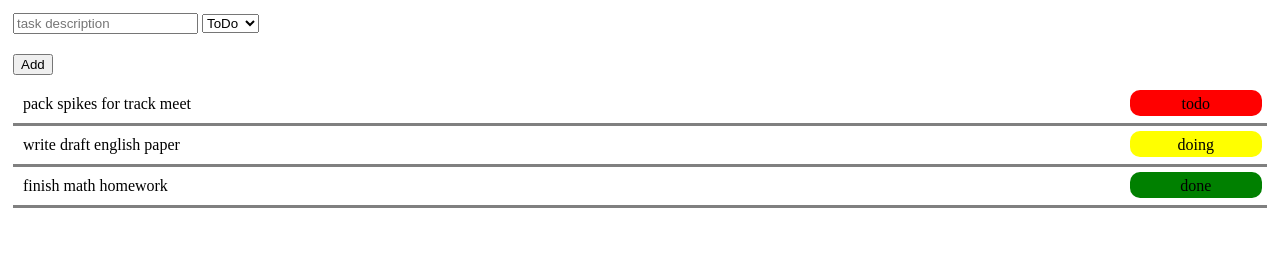
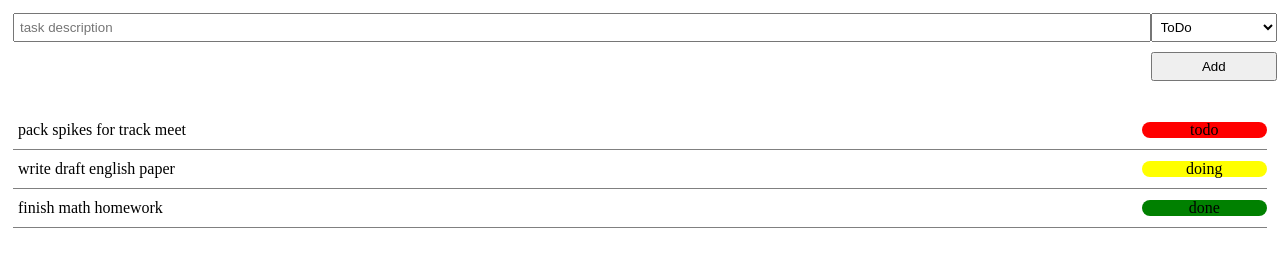
Before and after one commit to knightmoves-schools/capstone-075-style-task-form-hashyyazzie, a website: page index.html in a window 1280 px wide. Drawn offline with Linux system fonts and the light colour scheme.

Commit message:
Update index.html
ifk

```diff
--- a/index.html
+++ b/index.html
@@ -5,7 +5,58 @@
     <title>Task App</title>
     <link rel="stylesheet" href="style.css">
     <style>
+        /* Shared layout for both the form and the task list */
+        .row, .task-form-row {
+            display: flex;
+            align-items: center;
+            width: 100%;
+        }
 
+        /* Gray underline for the task list rows */
+        .row {
+            border-bottom: 1px solid gray;
+            padding: 5px 0;
+        }
+
+        /* 90% Column: Description and Input Field */
+        .task-description, .task-form-left {
+            flex-basis: 90%;
+            padding: 5px;
+            box-sizing: border-box; /* Ensures padding doesn't break the 90% width */
+        }
+
+        /* 10% Column: Status, Dropdown, and Add Button */
+        .task-status, .task-form-right {
+            flex-basis: 10%;
+            min-width: 4em;
+            padding: 5px;
+            box-sizing: border-box;
+        }
+
+        /* Input and Dropdown styling to fill their containers */
+        input#task-description, select#task-status, button {
+            width: 100%;
+        }
+
+        /* Task Status Bubble Styling */
+        .task-status {
+            height: 1em;
+            display: flex;
+            justify-content: center;
+            align-items: center;
+            border-radius: 10px;
+            text-align: center;
+        }
+
+        /* Background Colors */
+        .todo { background-color: red; }
+        .doing { background-color: yellow; }
+        .done { background-color: green; }
+
+        /* Form Row Spacing */
+        #task-form {
+            margin-bottom: 20px;
+        }
     </style>
 </head>
 
@@ -24,6 +75,7 @@
             <button class="task-form-right" type="submit">Add</button>
         </div>
     </form>
+
     <div id="tasks">
         <div id="task-row-1" class="row">
             <div id="task-description-1" class="task-description">pack spikes for track meet</div>
```
